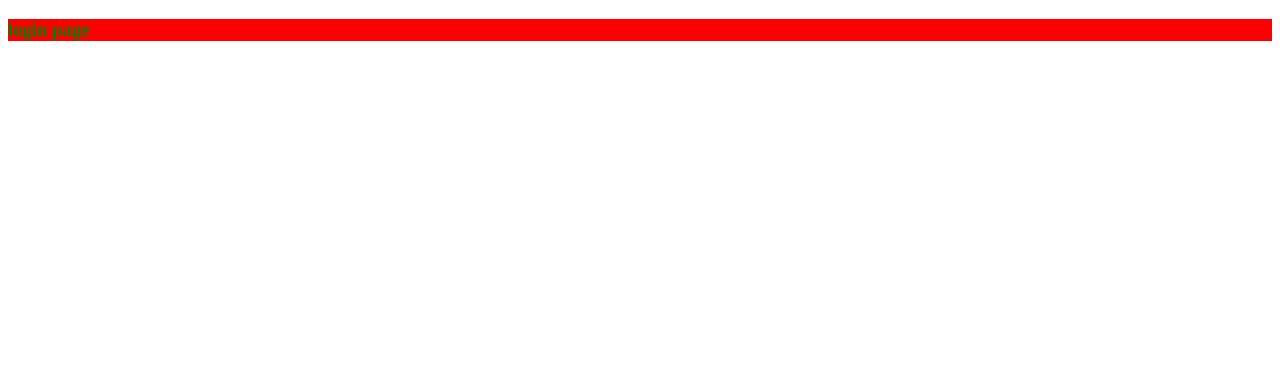
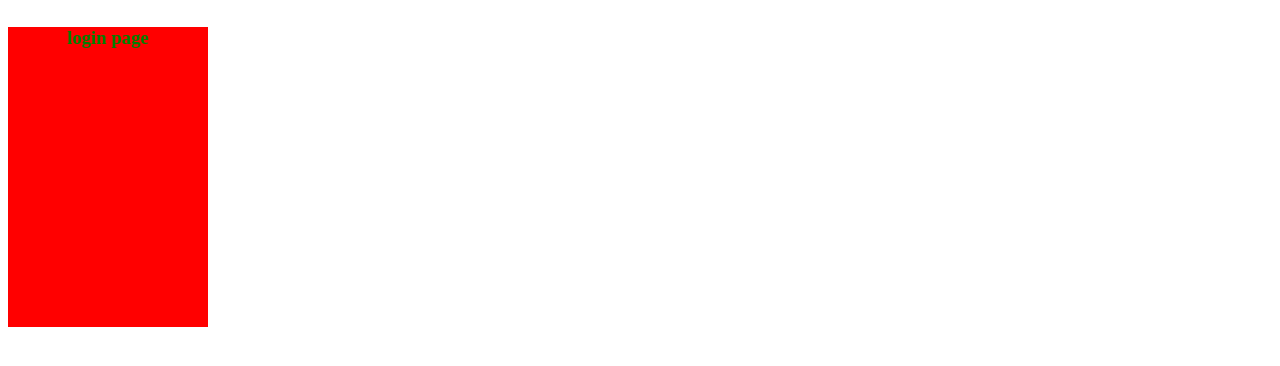
Before and after one commit to RevanthSB/loginpage, a plain HTML site: page index.html in a window 1280 px wide. Drawn offline with Linux system fonts and the light colour scheme.

```diff
--- a/index.css
+++ b/index.css
@@ -1,4 +1,10 @@
 h3{
     background-color: red;
     color: green;
+    display : inline-block;
+    width: 200px;
+    height: 300px;
+    text-align: center;
+    postion:relative;
+    left:50%;
 }
```
